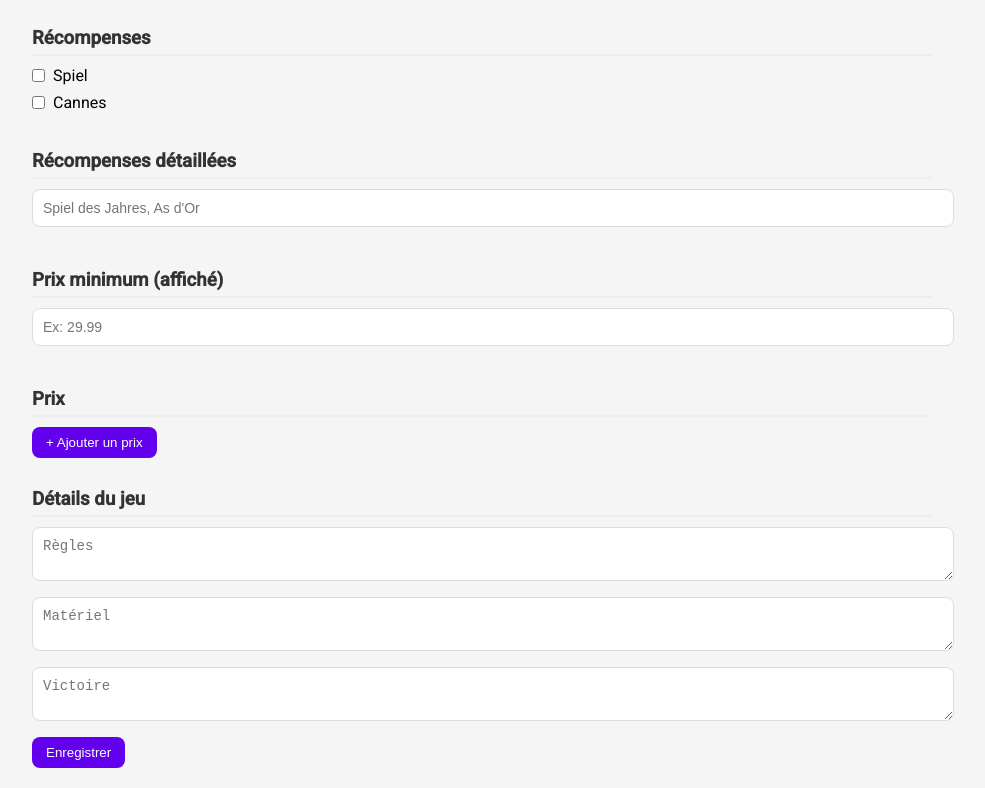
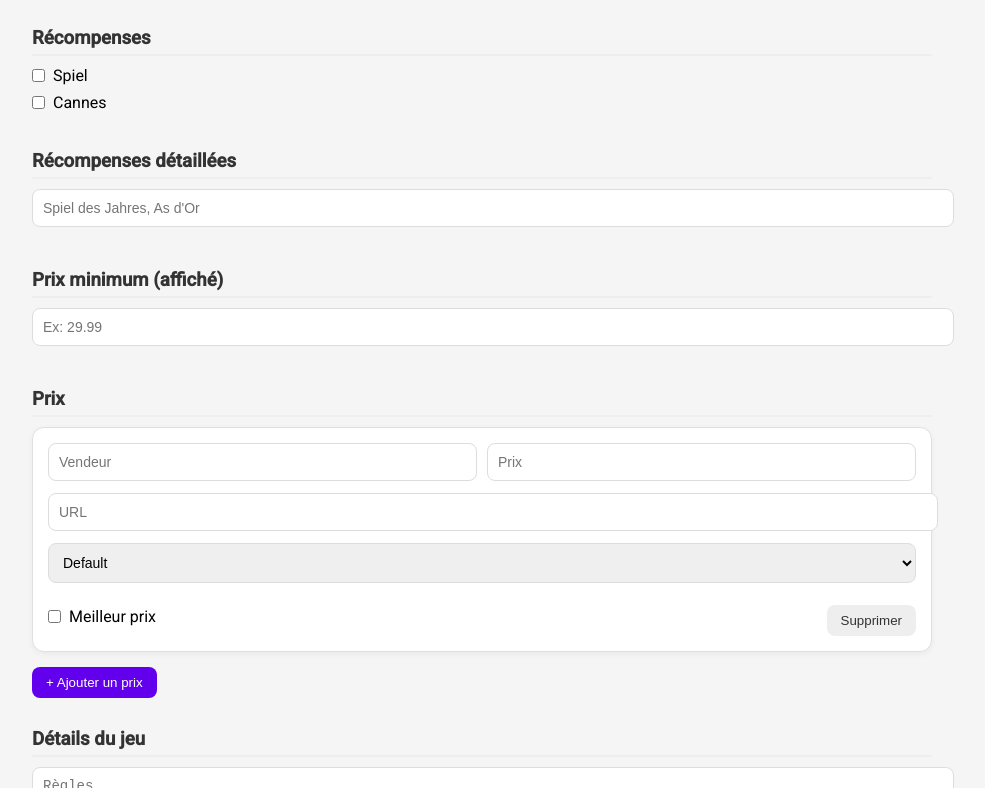
Before and after one commit to vgrandidier/Ludotheque-V2, a website: page edit.html in a window 1280 px wide. Both pictures are taken after typing "Sample", "Sample", "Sample", "Sample", "Sample", "Sample" into the empty fields and a click on the button "+ Ajouter un prix". Shown: the part 1361-2149 px from the top of the page, without its empty margins (158-1143 px from the left). Drawn offline with Linux system fonts and the light colour scheme; no server answers.

Commit message:
Fix on prices in edit.html

```diff
--- a/edit.html
+++ b/edit.html
@@ -333,6 +333,50 @@ document.getElementById("btn-upload").onclick = async () => {
 };
 
 // ===================
+// PRICES UI
+// ===================
+function addPrice(price = {}) {
+
+  const div = document.createElement('div');
+  div.className = "price-item" + (price.best ? " best" : "");
+
+  div.innerHTML = `
+    <div class="price-row">
+      <input placeholder="Vendeur" value="${price.vendor || ''}">
+      <input placeholder="Prix" value="${price.price || ''}">
+    </div>
+
+    <input placeholder="URL" value="${price.url || ''}">
+
+    <select>
+      <option value="default" ${price.type==="default"?"selected":""}>Default</option>
+      <option value="boutique" ${price.type==="boutique"?"selected":""}>Boutique</option>
+    </select>
+
+    <div class="price-footer">
+      <label>
+        <input type="checkbox" ${price.best ? "checked" : ""}>
+        Meilleur prix
+      </label>
+      <button type="button" class="secondary">Supprimer</button>
+    </div>
+  `;
+
+  // ✅ suppression
+  div.querySelector("button").onclick = () => div.remove();
+
+  // ✅ toggle best
+  const checkbox = div.querySelector('input[type="checkbox"]');
+  checkbox.onchange = () => {
+    div.classList.toggle("best", checkbox.checked);
+  };
+
+  document.getElementById('prices-container').appendChild(div);
+}
+
+document.getElementById('add-price').onclick = () => addPrice();
+
+// ===================
 // SAVE GAME
 // ===================
 document.getElementById("form").onsubmit = async (e) => {
@@ -349,7 +393,20 @@ document.getElementById("form").onsubmit = async (e) => {
       youtube: youtube.value,
       age: Number(age.value),
       players: players.value,
-      duration: Number(duration.value)
+      duration: Number(duration.value),
+
+      // ✅ AJOUT ICI
+      prices: Array.from(document.querySelectorAll('.price-item')).map(div => {
+        const i = div.querySelectorAll("input, select");
+        return {
+          vendor: i[0].value,
+          price: i[1].value,
+          url: i[2].value,
+          type: i[3].value,
+          best: i[4]?.checked || false
+        };
+      })
+
     };
 
     let method = "POST";
```
